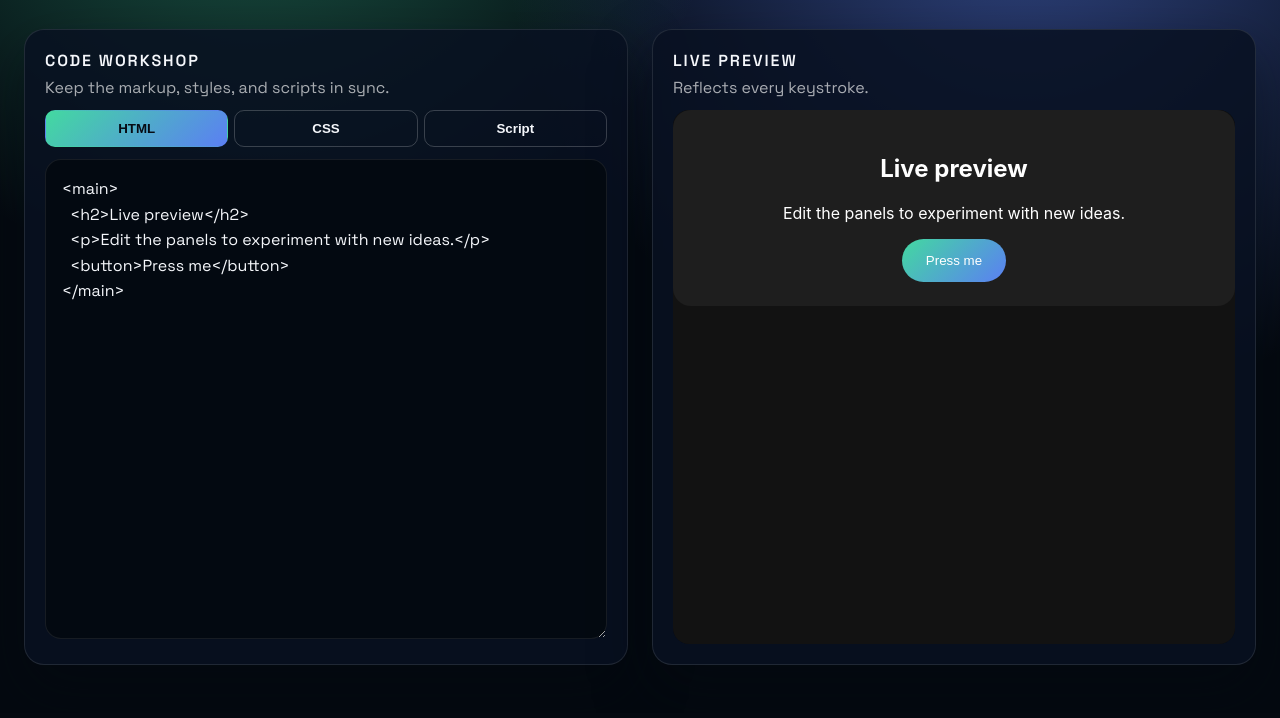
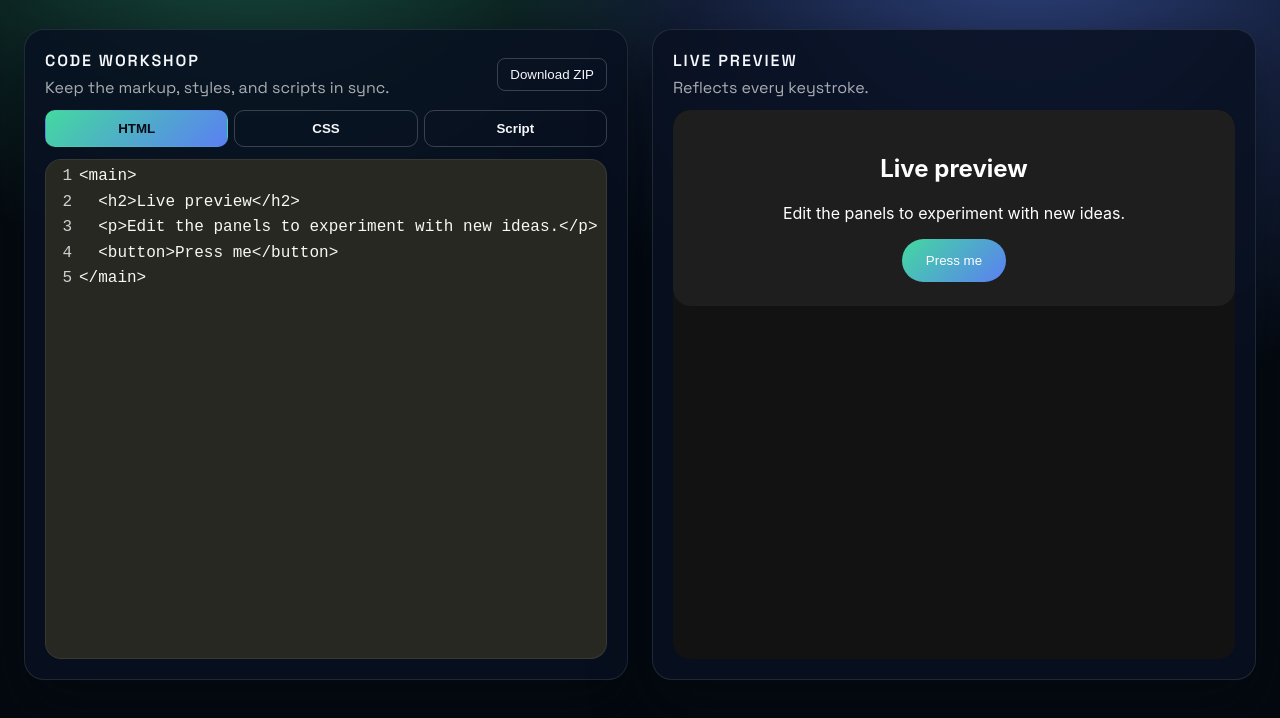
Before and after one commit to piyushdoorwar/html-preview, a plain HTML site: page index.html in a window 1280 px wide. Both pictures are taken after a click on the button "HTML". Shown: the part 104-822 px from the top of the page. Drawn offline with nearby package versions, Linux system fonts and the light colour scheme.

Commit message:
code editor improvements and download file

```diff
--- a/index.html
+++ b/index.html
@@ -5,6 +5,13 @@
     <meta name="viewport" content="width=device-width, initial-scale=1.0" />
     <title>HTML Preview Studio</title>
     <link rel="stylesheet" href="styles.css" />
+    <link rel="stylesheet" href="https://cdnjs.cloudflare.com/ajax/libs/codemirror/5.65.16/codemirror.min.css" />
+    <link rel="stylesheet" href="https://cdnjs.cloudflare.com/ajax/libs/codemirror/5.65.16/theme/monokai.min.css" />
+    <script src="https://cdnjs.cloudflare.com/ajax/libs/codemirror/5.65.16/codemirror.min.js"></script>
+    <script src="https://cdnjs.cloudflare.com/ajax/libs/codemirror/5.65.16/mode/htmlmixed/htmlmixed.min.js"></script>
+    <script src="https://cdnjs.cloudflare.com/ajax/libs/codemirror/5.65.16/mode/css/css.min.js"></script>
+    <script src="https://cdnjs.cloudflare.com/ajax/libs/codemirror/5.65.16/mode/javascript/javascript.min.js"></script>
+    <script src="https://cdnjs.cloudflare.com/ajax/libs/jszip/3.10.1/jszip.min.js"></script>
   </head>
   <body>
     <div class="app-shell">
@@ -21,6 +28,9 @@
             <div>
               <strong>Code workshop</strong>
               <p>Keep the markup, styles, and scripts in sync.</p>
+            </div>
+            <div class="download-buttons">
+              <button id="download-zip">Download ZIP</button>
             </div>
           </div>
           <div class="tab-bar">
--- a/script.js
+++ b/script.js
@@ -1,12 +1,12 @@
 const iframe = document.getElementById("preview-iframe");
-const codeAreas = document.querySelectorAll(".code-area");
 const tabs = document.querySelectorAll(".tab-button");
 let updateTimer = null;
+let htmlEditor, cssEditor, scriptEditor;
 
 function composePreview() {
-  const html = document.getElementById("html").value;
-  const css = document.getElementById("css").value;
-  const script = document.getElementById("script").value;
+  const html = htmlEditor.getValue();
+  const css = cssEditor.getValue();
+  const script = scriptEditor.getValue();
   return `<!DOCTYPE html><html><head><meta charset="UTF-8"><style>${css}</style></head><body>${html}<script>${script}</script></body></html>`;
 }
 
@@ -26,14 +26,59 @@ tabs.forEach((tab) => {
     tabs.forEach((btn) => btn.classList.remove("active"));
     tab.classList.add("active");
     const target = tab.dataset.target;
-    codeAreas.forEach((area) => {
-      area.classList.toggle("hidden", area.dataset.panel !== target);
-    });
+    htmlEditor.getWrapperElement().style.display = target === 'html' ? 'block' : 'none';
+    cssEditor.getWrapperElement().style.display = target === 'css' ? 'block' : 'none';
+    scriptEditor.getWrapperElement().style.display = target === 'script' ? 'block' : 'none';
   });
 });
 
-codeAreas.forEach((area) => {
-  area.addEventListener("input", scheduleRefresh);
+// Initialize editors
+htmlEditor = CodeMirror.fromTextArea(document.getElementById('html'), {
+  mode: 'htmlmixed',
+  theme: 'monokai',
+  lineNumbers: true,
+  lineWrapping: true,
 });
 
+cssEditor = CodeMirror.fromTextArea(document.getElementById('css'), {
+  mode: 'css',
+  theme: 'monokai',
+  lineNumbers: true,
+  lineWrapping: true,
+});
+
+scriptEditor = CodeMirror.fromTextArea(document.getElementById('script'), {
+  mode: 'javascript',
+  theme: 'monokai',
+  lineNumbers: true,
+  lineWrapping: true,
+});
+
+// Initially show html
+cssEditor.getWrapperElement().style.display = 'none';
+scriptEditor.getWrapperElement().style.display = 'none';
+
+// Attach change listeners
+htmlEditor.on('change', scheduleRefresh);
+cssEditor.on('change', scheduleRefresh);
+scriptEditor.on('change', scheduleRefresh);
+
+function downloadZip() {
+  const zip = new JSZip();
+  zip.file('index.html', htmlEditor.getValue());
+  zip.file('styles.css', cssEditor.getValue());
+  zip.file('script.js', scriptEditor.getValue());
+  zip.generateAsync({ type: 'blob' }).then(function(content) {
+    const url = URL.createObjectURL(content);
+    const a = document.createElement('a');
+    a.href = url;
+    a.download = 'html-preview.zip';
+    a.click();
+    URL.revokeObjectURL(url);
+  });
+}
+
+const downloadZipBtn = document.getElementById('download-zip');
+downloadZipBtn.addEventListener('click', downloadZip);
+
 refreshPreview();
--- a/styles.css
+++ b/styles.css
@@ -87,6 +87,27 @@ body {
   color: rgba(255, 255, 255, 0.65);
 }
 
+.download-buttons {
+  display: flex;
+  gap: 8px;
+}
+
+.download-buttons button {
+  padding: 8px 12px;
+  border-radius: 8px;
+  border: 1px solid rgba(255, 255, 255, 0.2);
+  background: transparent;
+  color: inherit;
+  font-weight: 500;
+  cursor: pointer;
+  transition: background 0.2s ease, border-color 0.2s ease;
+}
+
+.download-buttons button:hover {
+  background: rgba(255, 255, 255, 0.1);
+  border-color: rgba(255, 255, 255, 0.4);
+}
+
 .tab-bar {
   display: flex;
   gap: 6px;
@@ -133,6 +154,30 @@ body {
   display: none;
 }
 
+.code-area {
+  display: none;
+}
+
+.CodeMirror {
+  width: 100%;
+  min-height: 500px;
+  background: rgba(4, 9, 16, 0.9);
+  border-radius: 16px;
+  border: 1px solid rgba(255, 255, 255, 0.08);
+  font-family: "JetBrains Mono", "Fira Code", "Space Grotesk", monospace;
+  font-size: 1rem;
+  line-height: 1.6;
+}
+
+.CodeMirror-gutters {
+  background: rgba(4, 9, 16, 0.9);
+  border-right: 1px solid rgba(255, 255, 255, 0.08);
+}
+
+.CodeMirror-linenumber {
+  color: rgba(255, 255, 255, 0.6);
+}
+
 .preview-panel {
   display: flex;
   flex-direction: column;
```
